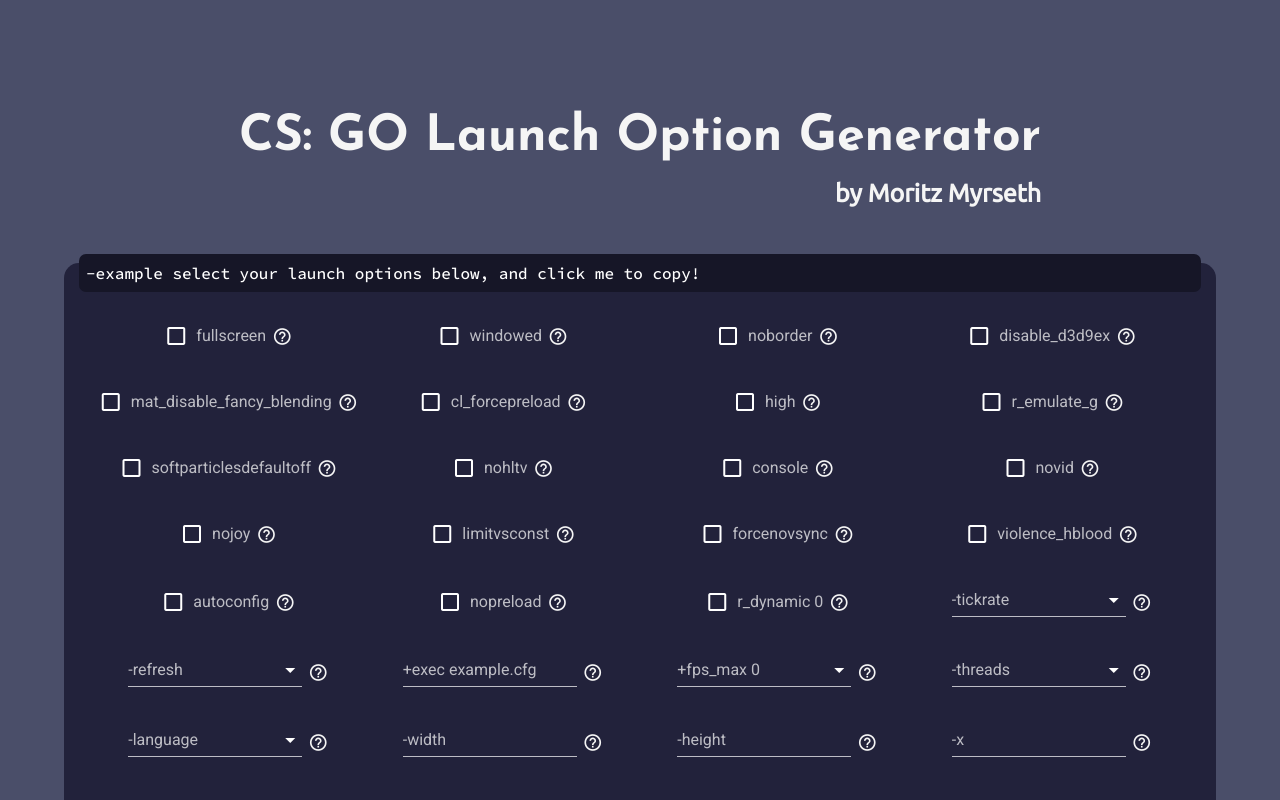
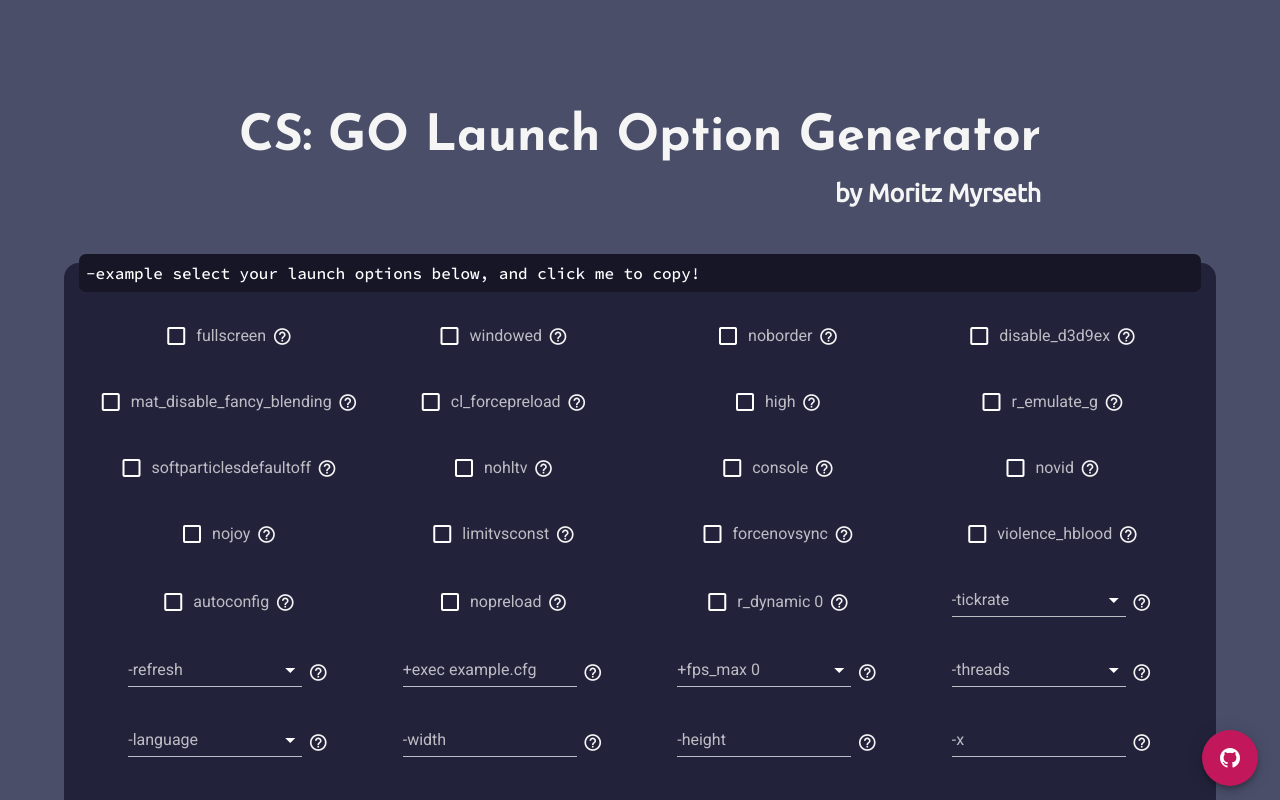
Before and after one commit to moritzmyrz/launchoptions-generator, a Vue app: page / in a window 1280 px wide. Shown: the top 800 px of the page. Built offline with nearby package versions, Linux system fonts and the light colour scheme.

Commit message:
contribute-button

```diff
--- a/src/App.vue
+++ b/src/App.vue
@@ -10,6 +10,19 @@
         <Content></Content>
         <Tutorial></Tutorial>
     </div>
+    <v-btn
+      class="mx-2"
+      fab
+      dark
+      color="pink darken-2"
+      id="contribute-btn"
+      href="https://github.com/moritzmyrz/launchoptions-generator"
+      target="_blank"
+    >
+      <v-icon dark>
+        mdi-github
+      </v-icon>
+    </v-btn>
   </v-app>
 </template>
 
@@ -38,6 +51,13 @@
   width: 100%;
   height: 100%;
 }
+
+#contribute-btn {
+  position: fixed;
+  right: 1em;
+  bottom: 1em;
+}
+
 #app {
   background: #4a4e69;
   width: 100%;
```
